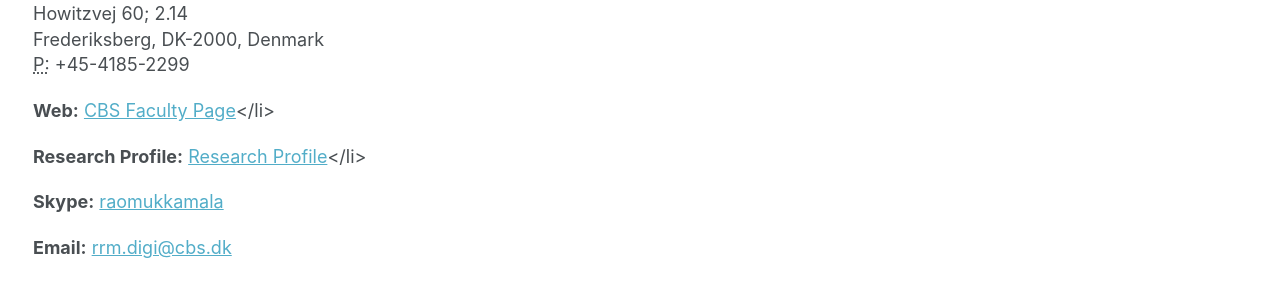
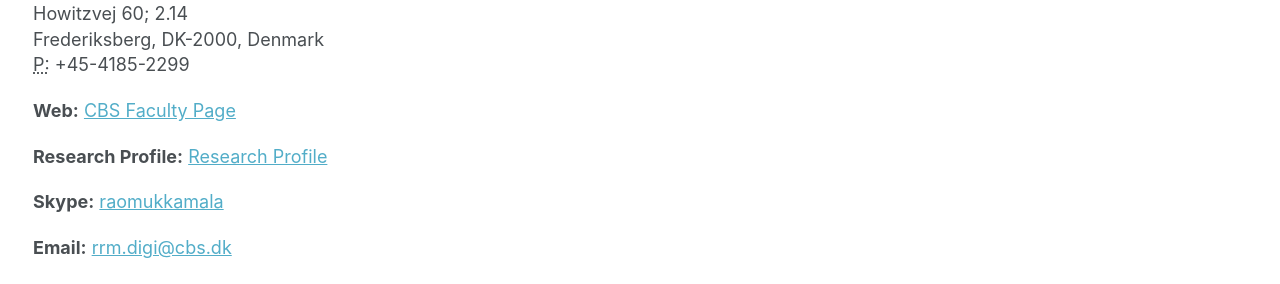
Before and after one commit to cbsBDA/cbsBDA-homepage, a Jekyll site: the page built from _pages/contactus.md, in a window 1280 px wide. Shown: the part 354-638 px from the top of the page. Built offline with Jekyll 4.4.1, drawn with Linux system fonts in a browser that asks for light colours; nearby versions of some CDN libraries.

```diff
--- a/_pages/contactus.md
+++ b/_pages/contactus.md
@@ -37,10 +37,10 @@ author_profile: true
           <abbr title="Phone">P:</abbr> +45-4185-2299
           </address>
           <address>
-          <strong>Web:</strong> <a href="http://www.cbs.dk/en/staff/rrmitm" target="blank">CBS Faculty Page</a></li>
+          <strong>Web:</strong> <a href="http://www.cbs.dk/en/staff/rrmitm" target="blank">CBS Faculty Page</a>
           </address>
           <address>
-          <strong>Research Profile:</strong> <a href=" https://raghavamukkamala.github.io" target="blank">Research Profile</a></li>
+          <strong>Research Profile:</strong> <a href=" https://raghavamukkamala.github.io" target="blank">Research Profile</a>
           </address>
 
           <address>
```
